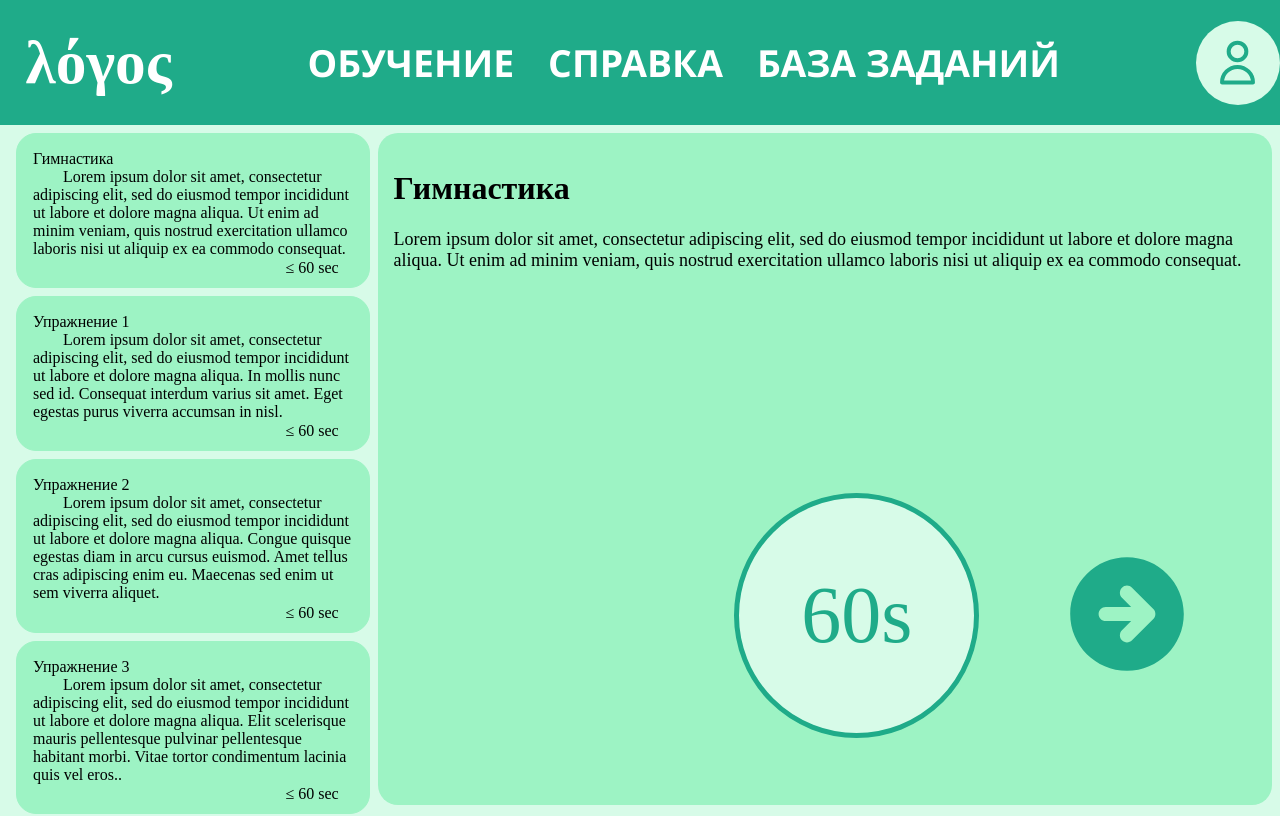
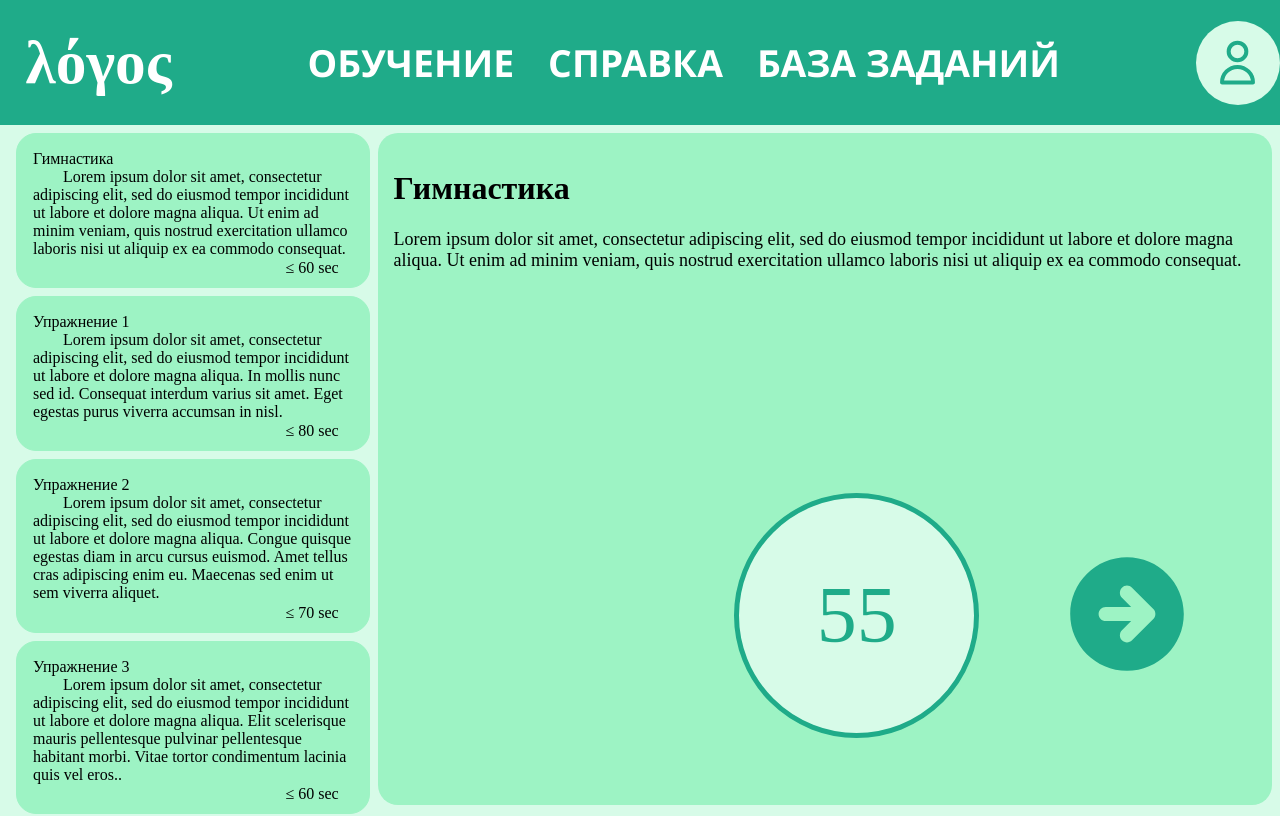
Before and after one commit to Emtyset/logos-backend, a Next.js app: page /learn/1 in a window 1280 px wide. Shown: the top 816 px of the page. Built offline with nearby package versions, Linux system fonts and the light colour scheme.

Commit message:
Timer fixed

```diff
--- a/components/ExerciseFull.js
+++ b/components/ExerciseFull.js
@@ -1,4 +1,4 @@
-import { useState } from 'react'
+import { useState, useEffect } from 'react'
 import exercises from "../dataExample";
 import RightArrowSVG from '../public/arrow-circle-right.svg';
 import LeftArrowSVG from '../public/arrow-circle-left.svg';
@@ -8,6 +8,21 @@ import Timer from "./Timer"
 export default function ExerciseFull() {
     let [idEx, setIdEx] = useState(0)
     let exercise = exercises[idEx]
+    let [time, setTime] = useState(exercises[idEx].time)
+
+    useEffect(() => {
+        setTime(exercises[idEx].time)
+    }, [idEx])
+
+    useEffect(() => {
+        let timer = setTimeout(() => {
+            setTime(time - 1)
+        }, 1000)
+        return () => {
+            clearTimeout(timer)
+        }
+    }, [time])
+
     return (
         <div className='exercise-full'>
             <h1 className='exercise-full__header'>{exercise.title}</h1>
@@ -17,7 +32,8 @@ export default function ExerciseFull() {
                     <button className='exercise-full__button' onClick={() => setIdEx(idEx - 1)}><Image src={LeftArrowSVG} className='arrow' width={142} height={142}/></button>
                     : null}
                 </div>
-                <Timer timeGiven={exercise.time} autoStart={false}/>
+                {/* <Timer timeGiven={time} autoStart={false}/> */}
+                <div className='timer'><div className='timer-seconds'>{time}</div></div>
                 <div className='exercise-full__button-wrapper'>{idEx < exercises.length - 1 ?
                     <button className='exercise-full__button' onClick={() => setIdEx(idEx + 1)}><Image src={RightArrowSVG}  className='arrow' width={142} height={142}/></button>
                     : null}
--- a/dataExample.js
+++ b/dataExample.js
@@ -1,7 +1,7 @@
 const exercises = [
     {id: 1, title: 'Гимнастика', time: 60,text: 'Lorem ipsum dolor sit amet, consectetur adipiscing elit, sed do eiusmod tempor incididunt ut labore et dolore magna aliqua. Ut enim ad minim veniam, quis nostrud exercitation ullamco laboris nisi ut aliquip ex ea commodo consequat. '},
-    {id: 2, title: 'Упражнение 1', time: 60, text: 'Lorem ipsum dolor sit amet, consectetur adipiscing elit, sed do eiusmod tempor incididunt ut labore et dolore magna aliqua. In mollis nunc sed id. Consequat interdum varius sit amet. Eget egestas purus viverra accumsan in nisl. '},
-    {id: 3, title: 'Упражнение 2', time: 60, text: 'Lorem ipsum dolor sit amet, consectetur adipiscing elit, sed do eiusmod tempor incididunt ut labore et dolore magna aliqua. Congue quisque egestas diam in arcu cursus euismod. Amet tellus cras adipiscing enim eu. Maecenas sed enim ut sem viverra aliquet.'},
+    {id: 2, title: 'Упражнение 1', time: 80, text: 'Lorem ipsum dolor sit amet, consectetur adipiscing elit, sed do eiusmod tempor incididunt ut labore et dolore magna aliqua. In mollis nunc sed id. Consequat interdum varius sit amet. Eget egestas purus viverra accumsan in nisl. '},
+    {id: 3, title: 'Упражнение 2', time: 70, text: 'Lorem ipsum dolor sit amet, consectetur adipiscing elit, sed do eiusmod tempor incididunt ut labore et dolore magna aliqua. Congue quisque egestas diam in arcu cursus euismod. Amet tellus cras adipiscing enim eu. Maecenas sed enim ut sem viverra aliquet.'},
     {id: 4, title: 'Упражнение 3', time: 60, text: 'Lorem ipsum dolor sit amet, consectetur adipiscing elit, sed do eiusmod tempor incididunt ut labore et dolore magna aliqua. Elit scelerisque mauris pellentesque pulvinar pellentesque habitant morbi. Vitae tortor condimentum lacinia quis vel eros..'},
     {id: 5, title: 'Тренировочное испытание', time: 60, text: 'Lorem ipsum dolor sit amet, consectetur adipiscing elit, sed do eiusmod tempor incididunt ut labore et dolore magna aliqua. Nam at lectus urna duis convallis convallis tellus. Enim eu turpis egestas pretium aenean pharetra. In nisl nisi scelerisque eu.'},
   ]
--- a/pages/index.js
+++ b/pages/index.js
@@ -1,5 +1,5 @@
 export default function Index() {
   return <>
-    <h1>Hello Wierd!</h1>
+    <h1>Hello World!</h1>
   </>
 }
```
